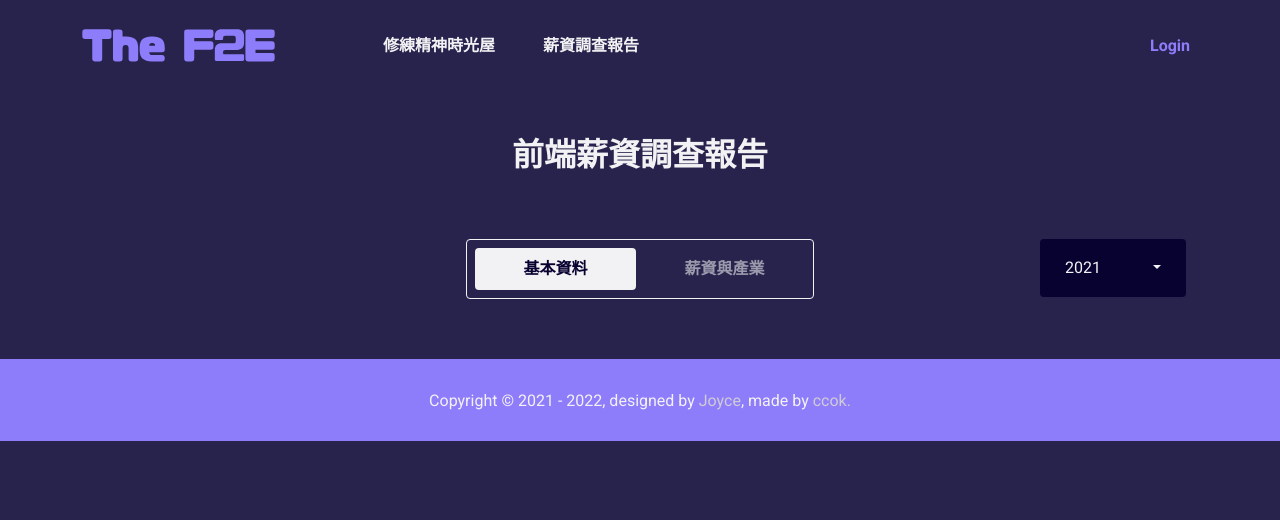
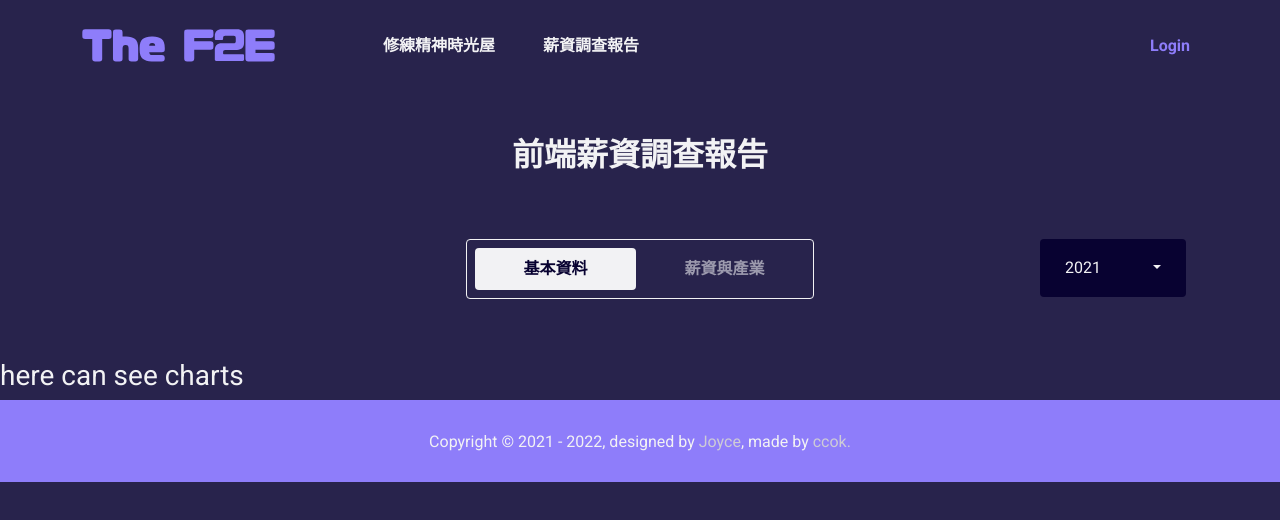
Before and after one commit to ccok12345678/f2e-salary, a Vue app: page /#/engineercharts in a window 1280 px wide. Before the commit this address led to /#/engineercharts. Shown: the top 520 px of the page. Built offline with nearby package versions, Linux system fonts and the light colour scheme; no server answers.

Commit message:
added Charts.vue

```diff
--- /dev/null
+++ b/src/views/Charts.vue
@@ -0,0 +1,3 @@
+<template lang="pug">
+h3 here can see charts
+</template>
--- a/src/views/DesignerCharts.vue
+++ b/src/views/DesignerCharts.vue
@@ -1,14 +1,17 @@
 <template lang="pug">
 Header(:heading='heading')
+Charts
 </template>
 
 <script>
 import { ref } from 'vue';
+import Charts from '@/views/Charts.vue';
 import Header from '../components/Header.vue';
 
 export default {
   components: {
     Header,
+    Charts,
   },
 
   setup() {
--- a/src/views/EngineerCharts.vue
+++ b/src/views/EngineerCharts.vue
@@ -1,14 +1,17 @@
 <template lang="pug">
 Header(:heading='heading')
+Charts
 </template>
 
 <script>
 import { ref } from 'vue';
-import Header from '../components/Header.vue';
+import Charts from '@/views/Charts.vue';
+import Header from '@/components/Header.vue';
 
 export default {
   components: {
     Header,
+    Charts,
   },
 
   setup() {
```
